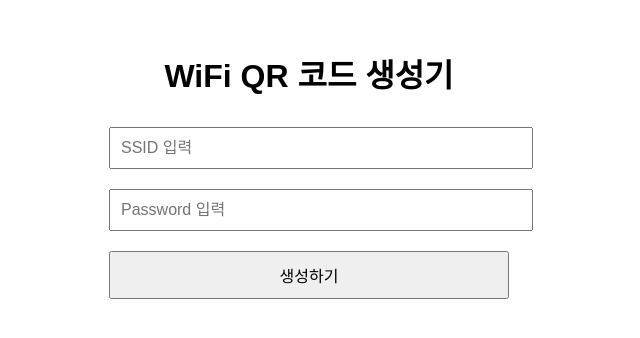
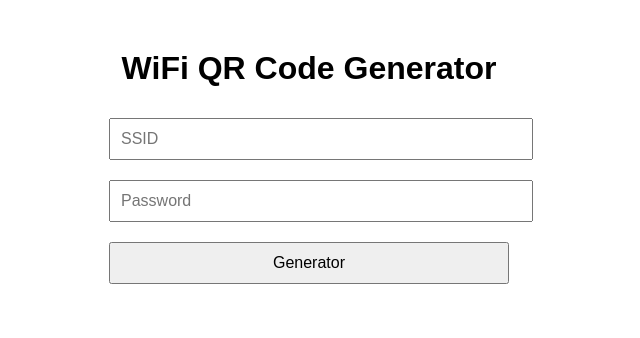
Before and after one commit to truedo/QR_generator, a plain HTML site: page index.html in a window 1280 px wide. Shown: the whole page, without its empty margins (331-971 px from the left). Drawn offline with Linux system fonts and the light colour scheme.

Commit message:
Update index.html

```diff
--- a/index.html
+++ b/index.html
@@ -3,7 +3,7 @@
 <head>
   <meta charset="UTF-8">
   <meta name="viewport" content="width=device-width, initial-scale=1.0">
-  <title>WiFi QR 코드 생성기</title>
+  <title>WiFi QR Code Generator</title>
   <style>
     body { font-family: Arial, sans-serif; max-width: 400px; margin: 50px auto; text-align: center; }
     input, button { width: 100%; padding: 10px; margin: 10px 0; font-size: 1rem; }
@@ -13,13 +13,13 @@
   <script src="https://cdnjs.cloudflare.com/ajax/libs/qrcodejs/1.0.0/qrcode.min.js"></script>
 </head>
 <body>
-  <h1>WiFi QR 코드 생성기</h1>
+  <h1>WiFi QR Code Generator</h1>
   <!-- SSID 입력 -->
-  <input type="text" id="ssid" placeholder="SSID 입력" />
+  <input type="text" id="ssid" placeholder="SSID" />
   <!-- Password 입력 -->
-  <input type="password" id="password" placeholder="Password 입력" />
+  <input type="password" id="password" placeholder="Password" />
   <!-- 생성 버튼 -->
-  <button id="generate">생성하기</button>
+  <button id="generate">Generator</button>
 
   <!-- QR 코드가 표시될 영역 -->
   <div id="qrcode"></div>
@@ -29,7 +29,7 @@
       const ssid = document.getElementById('ssid').value.trim();
       const password = document.getElementById('password').value.trim();
       if (!ssid) {
-        alert('SSID를 입력해주세요.');
+        alert('Please enter your SSID.');
         return;
       }
       // WPA 고정, SSID와 Password를 이스케이프
```
